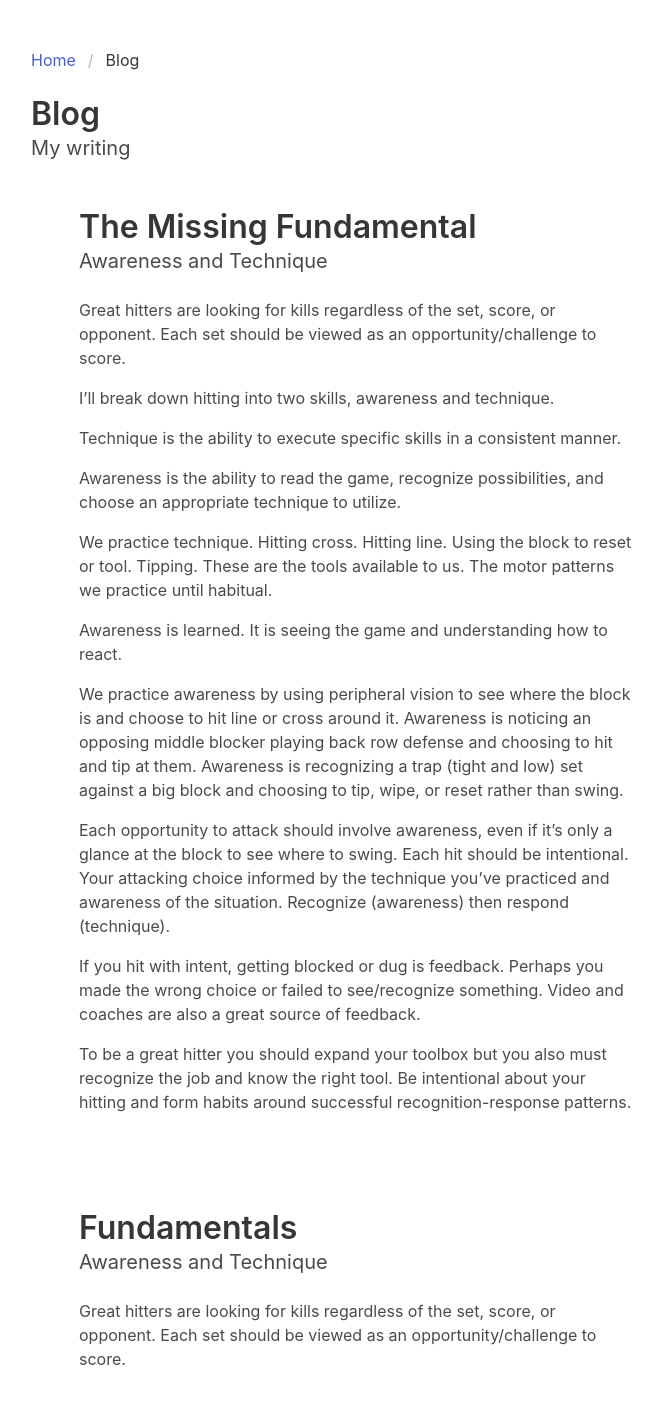
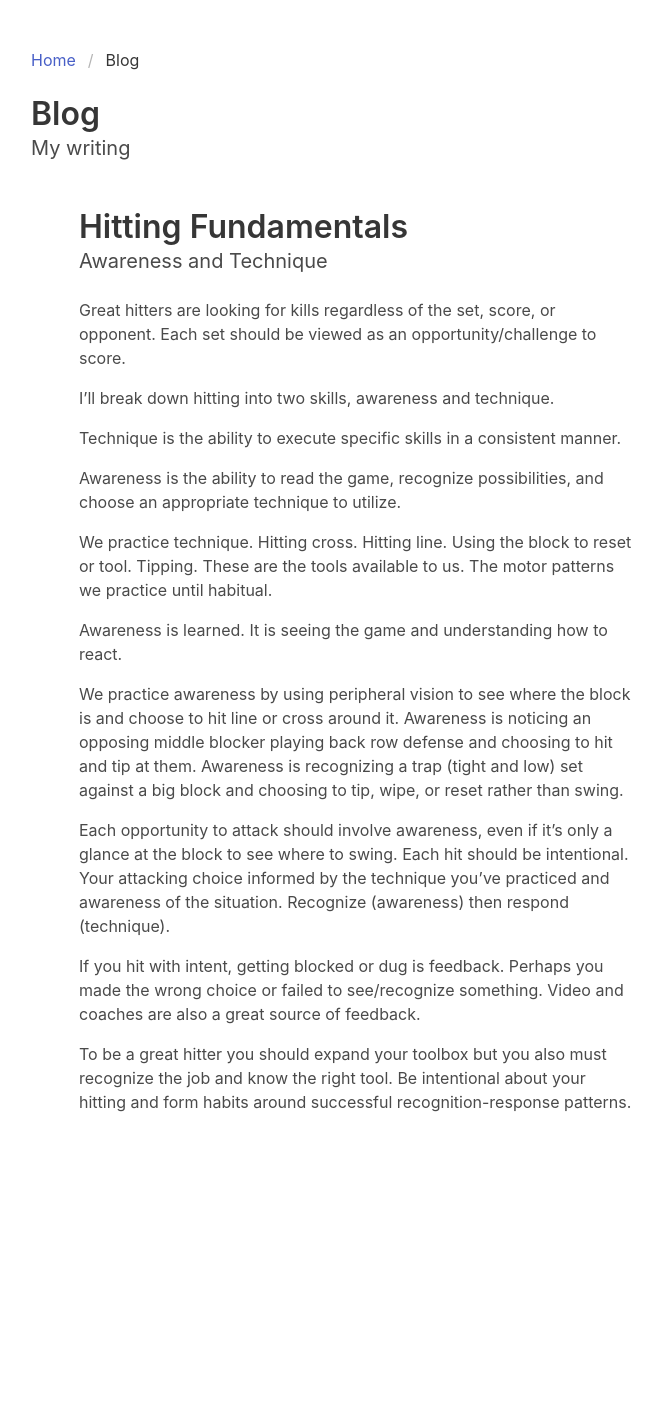
Before and after one commit to eli1797/Learning_Vue, a Vue app in the folder blog/: page /blog in a window 1280 px wide. Shown: the top 1404 px of the page, without its empty margins (17-679 px from the left). After the commit the page ends 1162 px from the top, so only its background shows below. Built offline with nearby package versions, Linux system fonts and the light colour scheme.

Commit message:
Update Blog.vue

```diff
--- a/blog/src/views/Blog.vue
+++ b/blog/src/views/Blog.vue
@@ -12,7 +12,7 @@
 
       <article id="fundamentals" class="section">
         <div class="container">
-          <h1 class="title">The Missing Fundamental</h1>
+          <h1 class="title">Hitting Fundamentals</h1>
           <h2 class="subtitle">Awareness and Technique</h2>
 
           <div class="content">
@@ -39,7 +39,7 @@
         </div>
       </article>
 
-      <article id="pure" class="section">
+     <!--  <article id="pure" class="section">
         <div class="container">
           <h1 class="title">Fundamentals</h1>
           <h2 class="subtitle">Awareness and Technique</h2>
@@ -48,7 +48,7 @@
             <p>Great hitters are looking for kills regardless of the set, score, or opponent. Each set should be viewed as an opportunity/challenge to score.</p>
           </div>
         </div>
-      </article>
+      </article> -->
 
     </div>
   </div>
```
